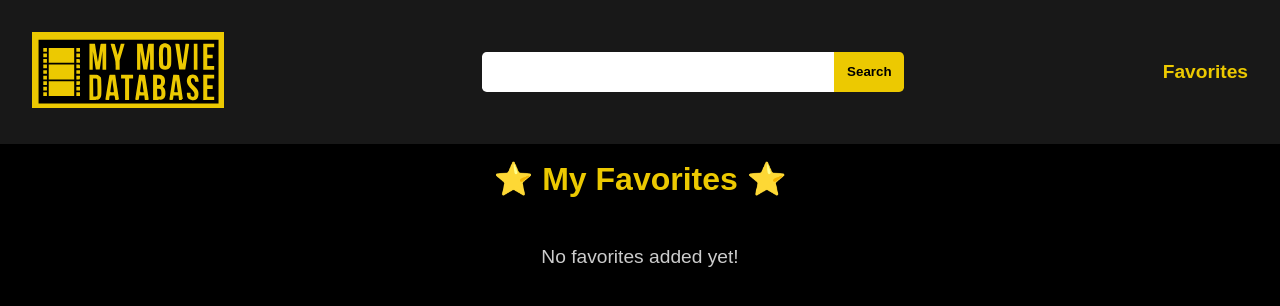
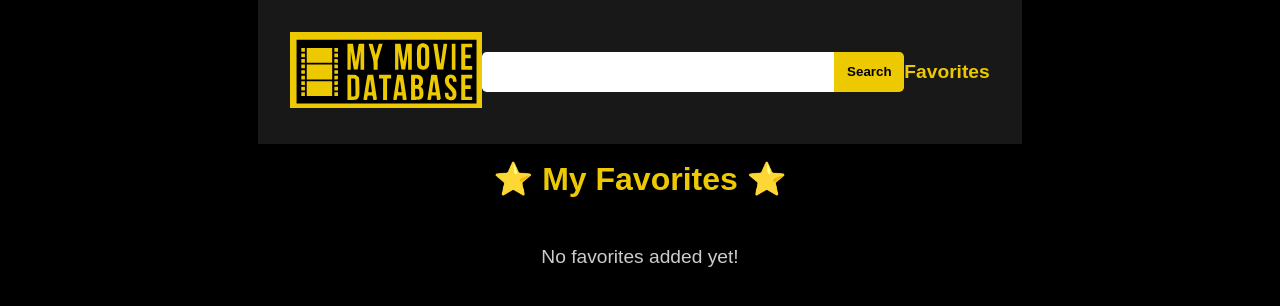
Before and after one commit to Welene/happy-zebras-react, a React (Vite) app: page /favorite in a window 1280 px wide. Shown: the top 306 px of the page. Built offline with nearby package versions, Linux system fonts and the light colour scheme.

Commit message:
Refactor layout styles for consistency and remove redundant main selector

```diff
--- a/src/index.css
+++ b/src/index.css
@@ -23,13 +23,12 @@ body {
 	font-family: Arial, sans-serif;
 }
 
-main {
-	max-width: 1100px;
-}
-
 .app {
 	margin: 0 auto;
 	min-height: 100vh;
+	display: flex;
+	align-items: center;
+	flex-direction: column;
 }
 
 .page {
@@ -38,6 +37,8 @@ main {
 	display: flex;
 	align-items: center;
 	flex-direction: column;
+	max-width: 1100px;
+	align-self: center;
 }
 .d-none {
 	display: none;
```
